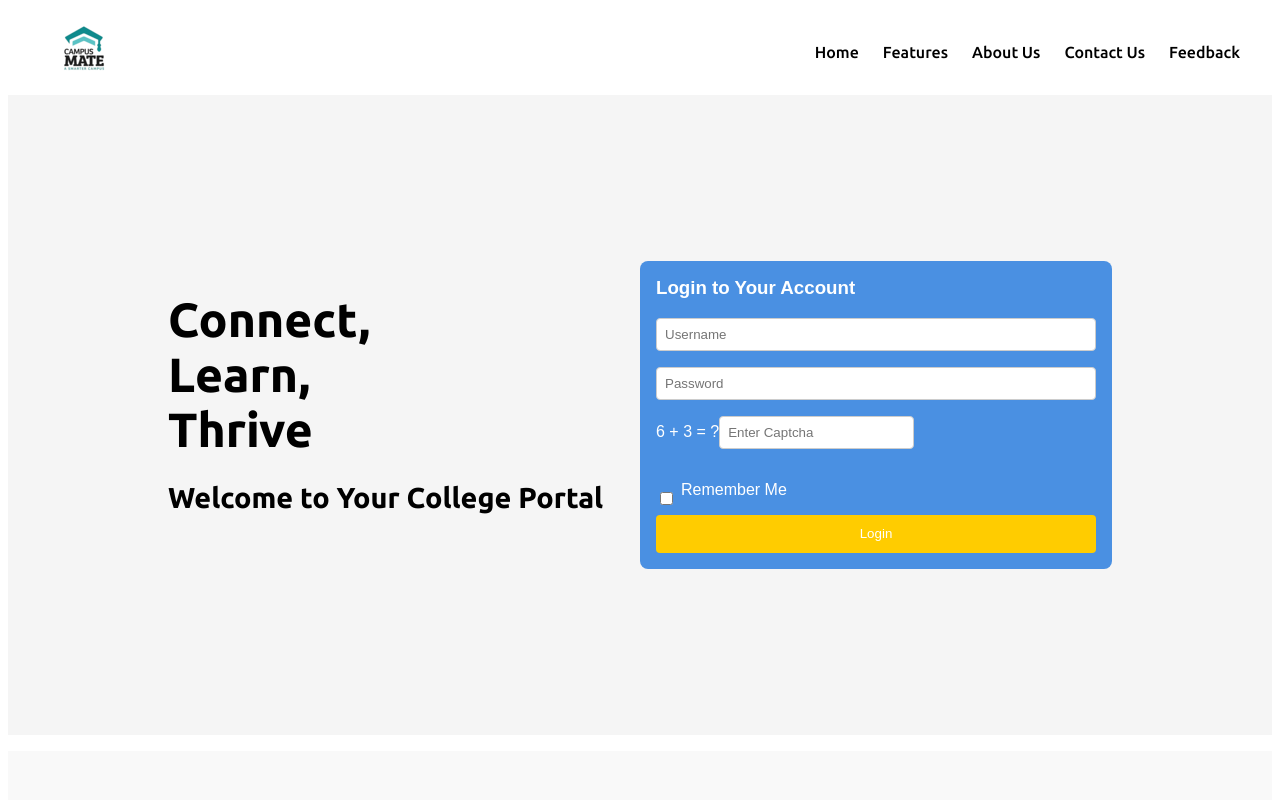
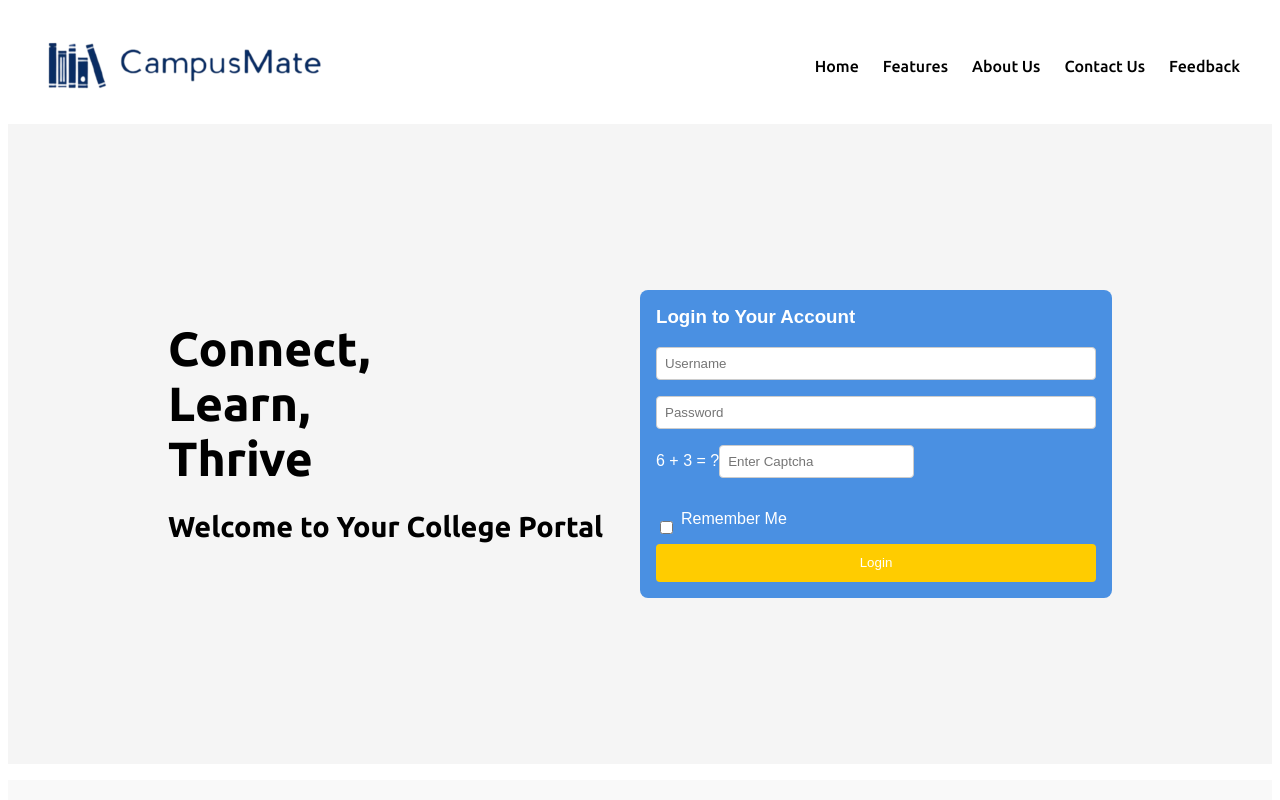
Before and after one commit to muskandz/CampusMate, a React (Vite) app in the folder frontend/: page / in a window 1280 px wide. Shown: the top 800 px of the page. Built offline with nearby package versions, Linux system fonts and the light colour scheme.

Commit message:
Changed logo

```diff
--- a/frontend/src/components/Navbar/Navbar.jsx
+++ b/frontend/src/components/Navbar/Navbar.jsx
@@ -1,14 +1,14 @@
 // src/components/Navbar/Navbar.jsx
 import React from 'react';
 import styles from './Navbar.module.css';
-import { Link } from 'react-router-dom'; // Import Link for navigation
+import { Link } from 'react-router-dom';
 import { getImageUrl } from "../../utils";
 
 const Navbar = () => {
     return (
         <nav className={styles.navbar}>
             <div className={styles.logo}>
-                <img src={getImageUrl("logoPNG.png")}alt="logo"/>
+                <img src={getImageUrl("logo5.png")} alt="logo"/>
                 {/* <h1>College Portal</h1> */}
             </div>
             <ul className={styles.navLinks}>
--- a/frontend/src/components/Navbar/Navbar.module.css
+++ b/frontend/src/components/Navbar/Navbar.module.css
@@ -16,6 +16,7 @@
 
 .navLinks {
     font-family: Ubuntu;
+    font-size: 20;
     font-weight: 500;
     list-style-type: none;
     display: flex;
```
